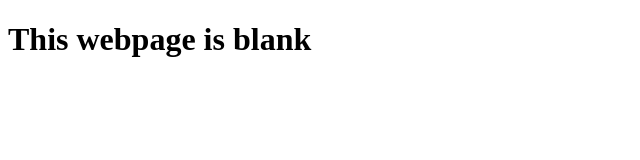
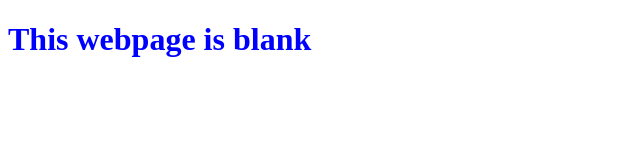
Before and after one commit to DEVANANDINI/FirstGIT, a plain HTML site: page index.html in a window 1280 px wide. Shown: the whole page, without its empty margins (0-640 px from the left). Drawn offline with Linux system fonts and the light colour scheme.

Commit message:
Index file color

```diff
--- a/index.html
+++ b/index.html
@@ -15,7 +15,7 @@
 		<!--</script>-->
 	</head>
 	<body class="sapUiBody">
-		<h1>This webpage is blank</h1>
+		<h1 style='color:blue'>This webpage is blank</h1>
 		<!--<div data-sap-ui-component data-name="com.kennametal.GFS1" data-id="container" data-settings='{"id" : "GFS"}'></div>-->
 	</body>
 </html>
```
